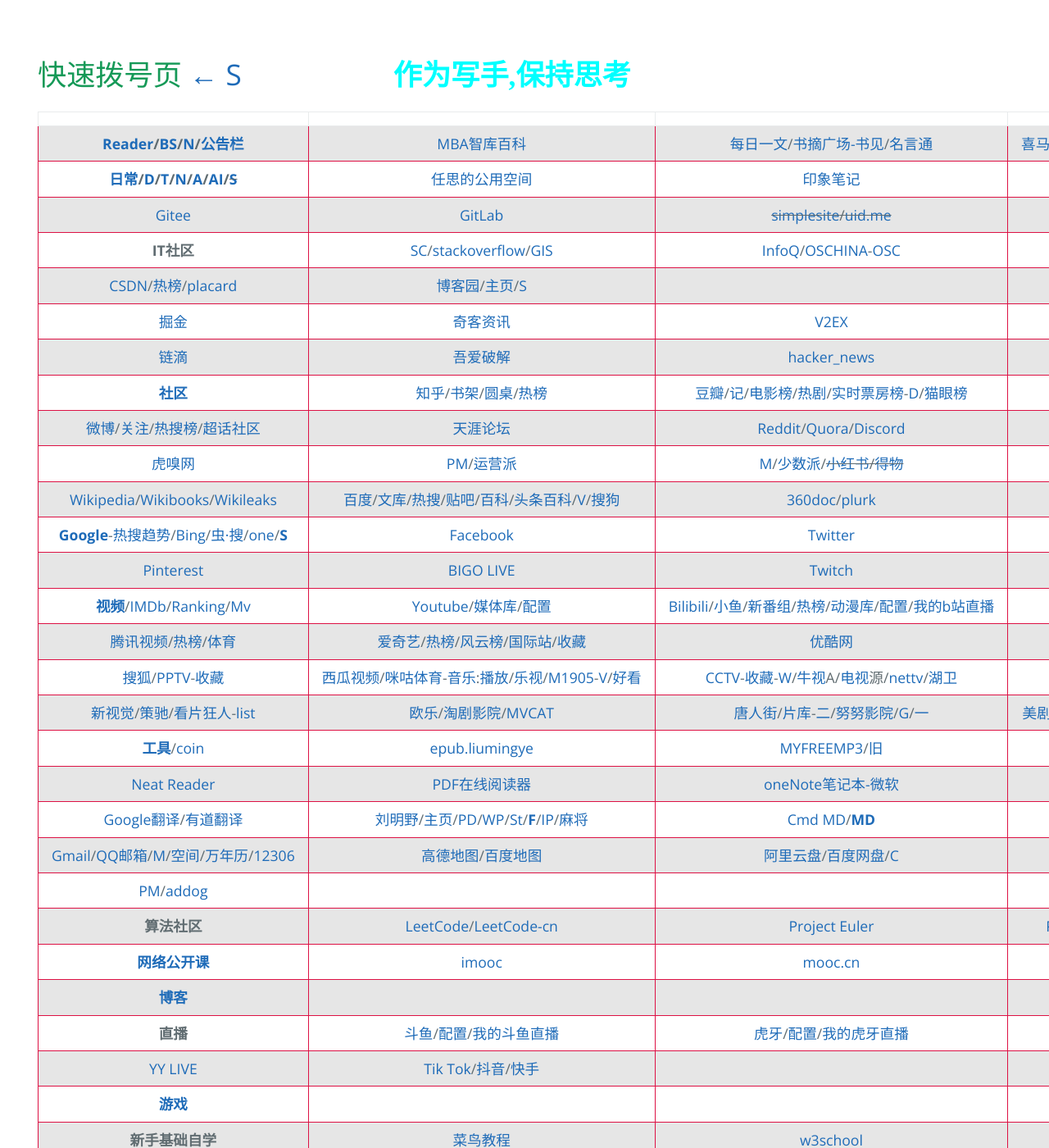
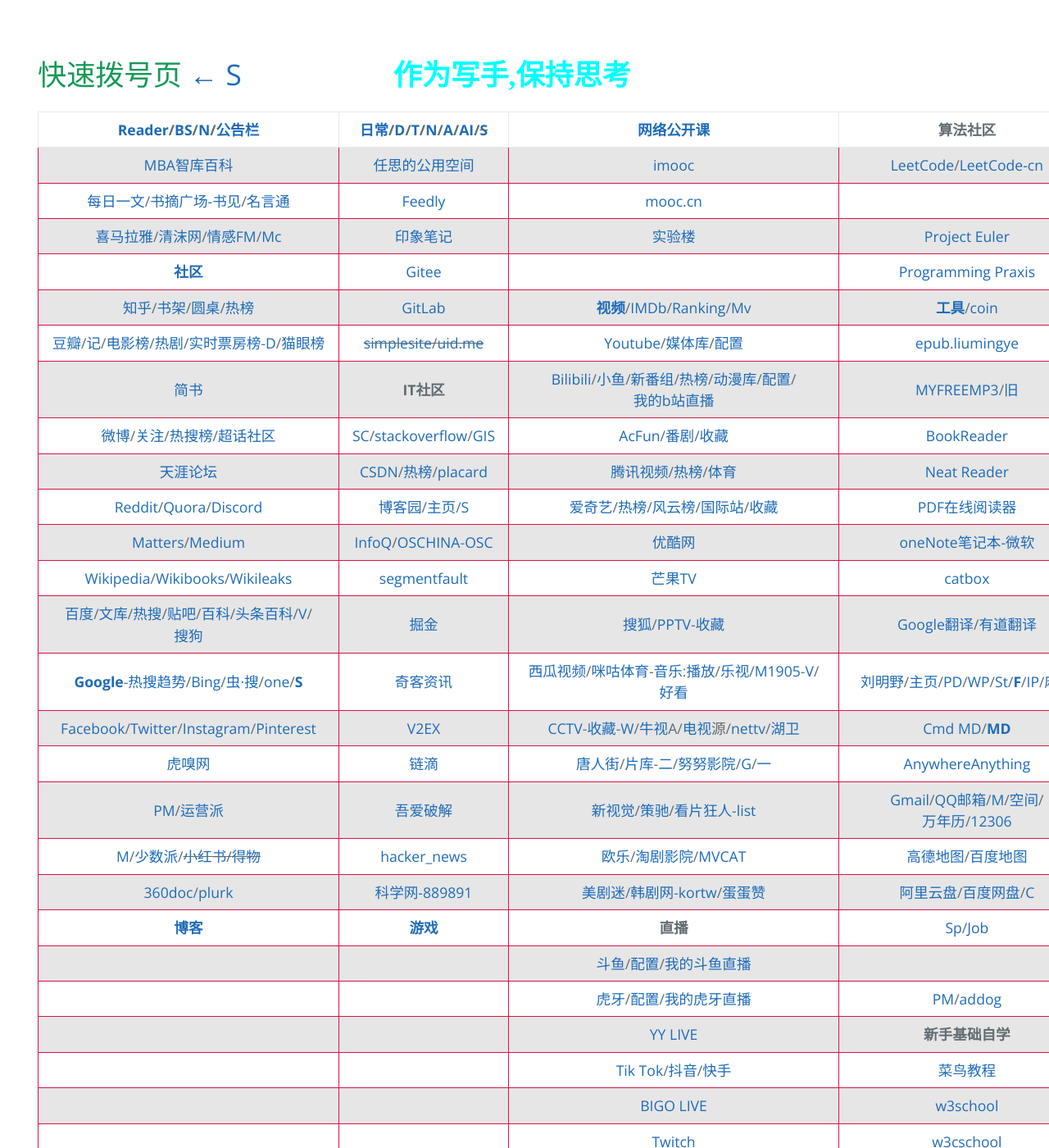
Before and after one commit to AmbroseRen/test, a Jekyll site: the page built from navigation.md, in a window 1280 px wide and 1400 px high. Shown: the whole window at 82% size. Built offline with Jekyll 4.4.1, drawn with Linux system fonts in a browser that asks for light colours; our own code applies the rules of GitHub Pages for plain Markdown files; the repository's description, which GitHub fills in, is left out; some of the changed lines change nothing that is shown.

Commit message:
Update navigation.md

```diff
--- a/navigation.md
+++ b/navigation.md
@@ -40,38 +40,34 @@
 
 # 快速拨号页  [←](https://ambroseren.github.io/test/indexes.html)  [S](search.md)    &emsp;&emsp;&emsp;&emsp;&emsp;<b><font color="#00ffff" face="楷体">作为写手,保持思考</font></b>
 
-| []() | []() | []() | []() |
+| __[Reader](Library/BookListsOne.md)/[BS](Library/BookSearch.md)/[N](Library/Novel.md)/[公告栏](https://ambroseren.github.io/test/sag3.html)__ | __[日常](https://ambroseren.github.io/test/navigation.html#sp)/[D](Data/DataRank.md)/[T](Data/TorrentKitty.md)/[N](Library/synthesize.md)/[A](Art/index.md)/[AI](Data/AI/index.md)/~~[S](https://shouku123.com/rensi)~~__ | [__网络公开课__](Library/LearnPlatform.md) | __算法社区__ |
 |:---:|:---:|:---:|:---:|
-| __[Reader](Library/BookListsOne.md)/[BS](Library/BookSearch.md)/[N](Library/Novel.md)/[公告栏](https://ambroseren.github.io/test/sag3.html)__ | [MBA智库百科](https://wiki.mbalib.com/wiki/首页) | [每日一文](https://meiriyiwen.com/random)/[书摘广场-书见](https://memo.bookfere.com/explore)/[名言通](https://www.mingyantong.com/) | [喜马拉雅](https://www.ximalaya.com/my/subscribed/)/[清沫网](https://www.qingmo.net/)/[情感FM](https://www.qingmo.net/qingganfm)/[Mc](Art/Music/index.md) |
-| __[日常](https://ambroseren.github.io/test/navigation.html#sp)/[D](Data/DataRank.md)/[T](Data/TorrentKitty.md)/[N](Library/synthesize.md)/[A](Art/index.md)/[AI](Data/AI/index.md)/~~[S](https://shouku123.com/rensi)~~__ | [任思的公用空间](http://rensi.ys168.com/) | [印象笔记](https://app.yinxiang.com/Home.action) | [Feedly](https://feedly.com/) |
-| [Gitee](https://gitee.com/) | [GitLab](https://gitlab.com/ambroserencn) | ~~[simplesite](http://ambroseren.simplesite.com/)/[uid.me](http://uid.me/ren_si1#)~~ | []() |
-| __IT社区__ | [SC](https://stackexchange.com/)/[stackoverflow](https://stackoverflow.com/)/[GIS](https://gis.stackexchange.com/) | [InfoQ](https://www.infoq.cn/)/[OSCHINA](https://www.oschina.net/project)-[OSC](https://www.oschina.net/project/top_cn_2020) | [segmentfault](https://segmentfault.com/u/ambroseren/users/following) |
-| [CSDN](https://blog.csdn.net/Ambrose_Ren)/[热榜](https://blog.csdn.net/rank/list)/[placard](https://bbs.csdn.net/forums/placard) | [博客园](https://www.cnblogs.com/rensi/)/[主页](https://home.cnblogs.com/u/rensi/)/[S](https://zzk.cnblogs.com/s/blogpost) | []() | []() |
-| [掘金](https://juejin.cn/) | [奇客资讯](https://www.solidot.org/) | [V2EX](https://www.v2ex.com/?tab=tech) | []() |
-| [链滴](https://ld246.com/) | [吾爱破解](https://www.52pojie.cn/) | [hacker_news](https://news.ycombinator.com/) | [科学网-889891](http://blog.sciencenet.cn/home.php?mod=spacecp&ac=friend&op=find) |
-| [<strong id="sq">社区</strong>](Library/Forum.md) | [知乎](https://www.zhihu.com/people/RS101202303/following)/[书架](https://www.zhihu.com/pub/)/[圆桌](https://www.zhihu.com/roundtable)/[热榜](https://www.zhihu.com/hot) | [豆瓣](https://www.douban.com/people/AmbroseRen/)/[记](https://book.douban.com/people/AmbroseRen/)/[电影榜](https://movie.douban.com/)/[热剧](https://movie.douban.com/tv/#!type=tv&tag=%E7%83%AD%E9%97%A8&sort=recommend&page_limit=20&page_start=0)/[实时票房榜](https://www.endata.com.cn/BoxOffice/BO/RealTime/reTimeBO.html)-[D](https://ys.endata.cn/BoxOffice/Ranking)/[猫眼榜](https://piaofang.maoyan.com/dashboard) | [简书](https://www.jianshu.com/subscriptions#/timeline) |
-| [微博](https://weibo.com/3626507391/follow)/[关注](https://weibo.com/u/page/follow/3626507391/followGroup)/[热搜榜](https://weibo.com/hot/search)/[超话社区](https://huati.weibo.cn/discovery/super) | [天涯论坛](https://bbs.tianya.cn/) | [Reddit](https://www.reddit.com/)/[Quora](https://www.quora.com/)/[Discord](https://discord.com/channels/@me) | [Matters](https://matters.news/)/[Medium](https://medium.com/) |
-| [虎嗅网](https://www.huxiu.com/) | [PM](http://www.woshipm.com/)/[运营派](https://www.yunyingpai.com/) | [M](Library/Medicine.md)/[少数派](https://sspai.com/)/~~[小红书](https://www.xiaohongshu.com/explore)/[得物](https://www.dewu.com/community.html)~~ | []() |
-| [Wikipedia](https://www.wikipedia.org/)/[Wikibooks](https://www.wikibooks.org/)/[Wikileaks](https://wikileaks.org/What-is-WikiLeaks.html) | [百度](https://www.baidu.com/)/[文库](Library/AcademicSearch.md)/[热搜](https://top.baidu.com/board)/[贴吧](https://tieba.baidu.com/index.html)/[百科](https://baike.baidu.com/usercenter/lemmas#favorites)/[头条百科](https://www.baike.com/)/[V](https://baike.baidu.com/vbaike#gallary)/[搜狗](https://www.sogou.com/) | [360doc](http://www.360doc.com/mycontacts.aspx)/[plurk](https://www.plurk.com/AmbroseRenCN) | []() |
-| [__Google__](https://www.google.com/)-[热搜趋势](https://trends.google.com/trends/?geo=US)/[Bing](https://www.bing.com/)/[虫·搜](https://search.chongbuluo.com/)/[one](https://aur.one)/[<strong id="searchs">S</strong>](Library/SearchEngine.md) | [Facebook](https://www.facebook.com/) | [Twitter](https://twitter.com/home) | [Instagram](https://www.instagram.com/ambroserencn/) |
-| [Pinterest](https://www.pinterest.com/) | [BIGO LIVE](https://www.bigo.tv/cn/show) | [Twitch](https://www.twitch.tv/) | []() |
-| [<strong id="sp">视频</strong>](Video/video.md)/[IMDb](https://www.imdb.com/)/[Ranking](https://www.boxofficemojo.com/weekly/)/[Mv](Art/Movies/index.md) | [Youtube](https://www.youtube.com/)/[媒体库](https://www.youtube.com/feed/library)/[配置](https://studio.youtube.com/video/LupojaPC1wc/livestreaming) | [Bilibili](https://space.bilibili.com/352834482/fans/follow)/[小鱼](http://www.xysudu.com/)/[新番组](https://bgm.liumingye.cn/)/[热榜](https://www.bilibili.com/v/popular/rank/all)/[动漫库](Art/Animes/index.md)/[配置](https://link.bilibili.com/p/center/index#/my-room/start-live)/[我的b站直播](https://live.bilibili.com/22653502) | [AcFun](https://www.acfun.cn/)/[番剧](https://www.acfun.cn/bangumilist)/[收藏](https://www.acfun.cn/member/favourite) |
-| [腾讯视频](https://v.qq.com/biu/u/playlist)/[热榜](https://v.qq.com/biu/ranks/?t=hotsearch)/[体育](https://live.qq.com/match) | [爱奇艺](https://www.iqiyi.com/u/fav)/[热榜](https://www.iqiyi.com/ranks/hotsearch)/[风云榜](https://www.iqiyi.com/ranks1/home)/[国际站](https://www.iq.com/)/[收藏](https://www.iq.com/personal?type=favorite) | [优酷网](https://user.youku.com/page/usc/fav?theme=) | [芒果TV](https://i.mgtv.com/my/looklist) |
-| [搜狐](https://my.tv.sohu.com/i/bookmark)/[PPTV](https://www.pptv.com/)-[收藏](https://usercenter.pptv.com/web/user/collection) | [西瓜视频](https://www.ixigua.com/my/favorite)/[咪咕体育](https://www.miguvideo.com/mgs/website/prd/personalCenter.html#/collect)-[音乐](https://music.migu.cn/v3/my/playlist):[播放](https://music.migu.cn/v3/music/player/audio)/[乐视](http://i.le.com/playrecord#favorite)/[M1905](https://www.1905.com/mdb/film/)-[V](https://vip.1905.com/)/[好看](https://sv.baidu.com/) | [CCTV](https://tv.cctv.com/live/)-[收藏](https://i.cctv.com/account/collection)-[W](https://worldcup.cctv.com)/[牛视](https://www.chaojidianshi.net/)A/[电视](http://www.tvyan.com/)源/[nettv](http://nettv.live/)/[湖卫](http://www.hunanweishi.cn/) | []() |
-| [新视觉](https://www.finebv.com/)/[策驰](https://www.zayouth.org.cn/)/[看片狂人](https://www.kpkuang.com/)-[list](https://whereiskpkuang.com/) | [欧乐](https://www.olevod.com/)/[淘剧影院](https://www.taojuyb.com/)/[MVCAT](https://www.mvcat.com/) | [唐人街](https://www.tangrenjie.tv/)/[片库](https://www.btnull.org/)-[二](https://www.pkmp4.com/)/[努努影院](https://www.nunuyy5.org)/[G](https://gimytv.in/)/[一](https://gimy.app) | [美剧迷](https://www.meijumi.net/)/[韩剧网](https://www.tvn.cc/)-[kortw](https://kortw.com/)/[蛋蛋赞](https://www.dandanzan.cc/) |
-| [<strong id="tools">工具</strong>](Tools/index.md)/[coin](https://coinyep.com/zh#) | [epub.liumingye](https://epub.liumingye.cn/) | [MYFREEMP3](http://tool.liumingye.cn/music/?page=searchPage)/[旧](http://tools.liumingye.cn/music_old/?page=searchPage) | [BookReader](https://ztftrue.github.io/BookReader/) |
-| [Neat Reader](https://www.neat-reader.cn/webapp#/) | [PDF在线阅读器](https://web.jisupdf.com/) | [oneNote笔记本-微软](https://www.onenote.com/notebooks?auth=1&nf=1&fromAR=1) | [catbox](https://catbox.moe/user/login.php) |
-| [Google翻译](https://translate.google.com/)/[有道翻译](https://fanyi.youdao.com/) | [刘明野](https://tool.liumingye.cn/)/[主页](https://www.liumingye.cn/)/[PD](https://tool.liumingye.cn/password/)/[WP](https://tool.liumingye.cn/wallpaper/)/[St](Art/Shoot/index.md)/[<strong id="fodder">F</strong>](Data/Fodder/index.md)/[IP](https://tool.liumingye.cn/ip/)/[麻将](https://tool.liumingye.cn/majiang/) | [Cmd MD](https://www.zybuluo.com/)/[<strong id="md">MD</strong>](Data/MD/index.md) | [AnywhereAnything](http://lackar.com/aa/) |
-| [Gmail](https://mail.google.com/mail/u/0/#inbox)/[QQ邮箱](https://mail.qq.com/)/[M](https://outlook.live.com/mail/0/)/[空间](https://user.qzone.qq.com/1056008502)/[万年历](https://wannianrili.bmcx.com/)/[12306](https://kyfw.12306.cn/otn/leftTicket/init) | [高德地图](https://www.amap.com/)/[百度地图](https://map.baidu.com/) | [阿里云盘](https://www.aliyundrive.com/drive/)/[百度网盘](https://pan.baidu.com/disk/home)/[C](Data/Clouder.md) | [Sp](Library/shopping.md)/[Job](Library/job.md) |
-| [PM](https://dh.woshipm.com/)/[addog](https://www.addog.vip/) | []() | []() | []() |
-| __算法社区__ | [LeetCode](https://leetcode.com/problemset/all/)/[LeetCode-cn](https://leetcode-cn.com/problemset/all/) | [Project Euler](https://projecteuler.net/archives) | [Programming Praxis](https://programmingpraxis.com/) |
-| [__网络公开课__](Library/LearnPlatform.md) | [imooc](https://www.imooc.com/course/list) | [mooc.cn](https://www.cmooc.com/course) | [实验楼](https://www.lanqiao.cn/courses/) |
-| [<strong id="bk">博客</strong>](Library/Blog.md) | []() | []() | []() |
-| __直播__ | [斗鱼](https://www.douyu.com/directory/myFollow)/[配置](https://mp.douyu.com/live/main)/[我的斗鱼直播](https://www.douyu.com/10150268) | [虎牙](https://www.huya.com/myfollow)/[配置](https://i.huya.com/index.php?m=ProfileSetting#ktylts)/[我的虎牙直播](https://www.huya.com/25541428) | []() |
-| [YY LIVE](https://www.yy.com/i/index/live) | [Tik Tok](https://www.tiktok.com/)/[抖音](https://www.douyin.com/recommend)/[快手](https://www.kuaishou.com/) | []() | []() |
-| [<strong id="games">游戏</strong>](Art/Games/index.md) | []() | []() | []() |
-| __新手基础自学__ | [菜鸟教程](https://www.runoob.com/) | [w3school](https://www.w3school.com.cn/) | [w3cschool](https://www.w3cschool.cn/) |
-| [前端速查](http://f2er.club/) | []() | []() | []() |
+| [MBA智库百科](https://wiki.mbalib.com/wiki/首页) | [任思的公用空间](http://rensi.ys168.com/) | [imooc](https://www.imooc.com/course/list) | [LeetCode](https://leetcode.com/problemset/all/)/[LeetCode-cn](https://leetcode-cn.com/problemset/all/) |
+| [每日一文](https://meiriyiwen.com/random)/[书摘广场-书见](https://memo.bookfere.com/explore)/[名言通](https://www.mingyantong.com/) | [Feedly](https://feedly.com/) | [mooc.cn](https://www.cmooc.com/course) | []() |
+| [喜马拉雅](https://www.ximalaya.com/my/subscribed/)/[清沫网](https://www.qingmo.net/)/[情感FM](https://www.qingmo.net/qingganfm)/[Mc](Art/Music/index.md) | [印象笔记](https://app.yinxiang.com/Home.action) | [实验楼](https://www.lanqiao.cn/courses/) | [Project Euler](https://projecteuler.net/archives) |
+| [<strong id="sq">社区</strong>](Library/Forum.md) | [Gitee](https://gitee.com/) | []() | [Programming Praxis](https://programmingpraxis.com/) |
+| [知乎](https://www.zhihu.com/people/RS101202303/following)/[书架](https://www.zhihu.com/pub/)/[圆桌](https://www.zhihu.com/roundtable)/[热榜](https://www.zhihu.com/hot) | [GitLab](https://gitlab.com/ambroserencn) | [<strong id="sp">视频</strong>](Video/video.md)/[IMDb](https://www.imdb.com/)/[Ranking](https://www.boxofficemojo.com/weekly/)/[Mv](Art/Movies/index.md) | [<strong id="tools">工具</strong>](Tools/index.md)/[coin](https://coinyep.com/zh#) | [epub.liumingye](https://epub.liumingye.cn/) |
+| [豆瓣](https://www.douban.com/people/AmbroseRen/)/[记](https://book.douban.com/people/AmbroseRen/)/[电影榜](https://movie.douban.com/)/[热剧](https://movie.douban.com/tv/#!type=tv&tag=%E7%83%AD%E9%97%A8&sort=recommend&page_limit=20&page_start=0)/[实时票房榜](https://www.endata.com.cn/BoxOffice/BO/RealTime/reTimeBO.html)-[D](https://ys.endata.cn/BoxOffice/Ranking)/[猫眼榜](https://piaofang.maoyan.com/dashboard) | ~~[simplesite](http://ambroseren.simplesite.com/)/[uid.me](http://uid.me/ren_si1#)~~ | [Youtube](https://www.youtube.com/)/[媒体库](https://www.youtube.com/feed/library)/[配置](https://studio.youtube.com/video/LupojaPC1wc/livestreaming) | [epub.liumingye](https://epub.liumingye.cn/) |
+| [简书](https://www.jianshu.com/subscriptions#/timeline) | __IT社区__ | [Bilibili](https://space.bilibili.com/352834482/fans/follow)/[小鱼](http://www.xysudu.com/)/[新番组](https://bgm.liumingye.cn/)/[热榜](https://www.bilibili.com/v/popular/rank/all)/[动漫库](Art/Animes/index.md)/[配置](https://link.bilibili.com/p/center/index#/my-room/start-live)/[我的b站直播](https://live.bilibili.com/22653502) | [MYFREEMP3](http://tool.liumingye.cn/music/?page=searchPage)/[旧](http://tools.liumingye.cn/music_old/?page=searchPage) |
+| [微博](https://weibo.com/3626507391/follow)/[关注](https://weibo.com/u/page/follow/3626507391/followGroup)/[热搜榜](https://weibo.com/hot/search)/[超话社区](https://huati.weibo.cn/discovery/super) | [SC](https://stackexchange.com/)/[stackoverflow](https://stackoverflow.com/)/[GIS](https://gis.stackexchange.com/) | [AcFun](https://www.acfun.cn/)/[番剧](https://www.acfun.cn/bangumilist)/[收藏](https://www.acfun.cn/member/favourite) | [BookReader](https://ztftrue.github.io/BookReader/) |
+| [天涯论坛](https://bbs.tianya.cn/) | [CSDN](https://blog.csdn.net/Ambrose_Ren)/[热榜](https://blog.csdn.net/rank/list)/[placard](https://bbs.csdn.net/forums/placard) | [腾讯视频](https://v.qq.com/biu/u/playlist)/[热榜](https://v.qq.com/biu/ranks/?t=hotsearch)/[体育](https://live.qq.com/match) | [Neat Reader](https://www.neat-reader.cn/webapp#/) |
+| [Reddit](https://www.reddit.com/)/[Quora](https://www.quora.com/)/[Discord](https://discord.com/channels/@me) | [博客园](https://www.cnblogs.com/rensi/)/[主页](https://home.cnblogs.com/u/rensi/)/[S](https://zzk.cnblogs.com/s/blogpost) | [爱奇艺](https://www.iqiyi.com/u/fav)/[热榜](https://www.iqiyi.com/ranks/hotsearch)/[风云榜](https://www.iqiyi.com/ranks1/home)/[国际站](https://www.iq.com/)/[收藏](https://www.iq.com/personal?type=favorite) | [PDF在线阅读器](https://web.jisupdf.com/) |
+| [Matters](https://matters.news/)/[Medium](https://medium.com/) | [InfoQ](https://www.infoq.cn/)/[OSCHINA](https://www.oschina.net/project)-[OSC](https://www.oschina.net/project/top_cn_2020) | [优酷网](https://user.youku.com/page/usc/fav?theme=) | [oneNote笔记本-微软](https://www.onenote.com/notebooks?auth=1&nf=1&fromAR=1) |
+| [Wikipedia](https://www.wikipedia.org/)/[Wikibooks](https://www.wikibooks.org/)/[Wikileaks](https://wikileaks.org/What-is-WikiLeaks.html) | [segmentfault](https://segmentfault.com/u/ambroseren/users/following) | [芒果TV](https://i.mgtv.com/my/looklist) | [catbox](https://catbox.moe/user/login.php) |
+| [百度](https://www.baidu.com/)/[文库](Library/AcademicSearch.md)/[热搜](https://top.baidu.com/board)/[贴吧](https://tieba.baidu.com/index.html)/[百科](https://baike.baidu.com/usercenter/lemmas#favorites)/[头条百科](https://www.baike.com/)/[V](https://baike.baidu.com/vbaike#gallary)/[搜狗](https://www.sogou.com/) | [掘金](https://juejin.cn/) | [搜狐](https://my.tv.sohu.com/i/bookmark)/[PPTV](https://www.pptv.com/)-[收藏](https://usercenter.pptv.com/web/user/collection) | [Google翻译](https://translate.google.com/)/[有道翻译](https://fanyi.youdao.com/) |
+| [__Google__](https://www.google.com/)-[热搜趋势](https://trends.google.com/trends/?geo=US)/[Bing](https://www.bing.com/)/[虫·搜](https://search.chongbuluo.com/)/[one](https://aur.one)/[<strong id="searchs">S</strong>](Library/SearchEngine.md) | [奇客资讯](https://www.solidot.org/) | [西瓜视频](https://www.ixigua.com/my/favorite)/[咪咕体育](https://www.miguvideo.com/mgs/website/prd/personalCenter.html#/collect)-[音乐](https://music.migu.cn/v3/my/playlist):[播放](https://music.migu.cn/v3/music/player/audio)/[乐视](http://i.le.com/playrecord#favorite)/[M1905](https://www.1905.com/mdb/film/)-[V](https://vip.1905.com/)/[好看](https://sv.baidu.com/) | [刘明野](https://tool.liumingye.cn/)/[主页](https://www.liumingye.cn/)/[PD](https://tool.liumingye.cn/password/)/[WP](https://tool.liumingye.cn/wallpaper/)/[St](Art/Shoot/index.md)/[<strong id="fodder">F</strong>](Data/Fodder/index.md)/[IP](https://tool.liumingye.cn/ip/)/[麻将](https://tool.liumingye.cn/majiang/) |
+| [Facebook](https://www.facebook.com/)/[Twitter](https://twitter.com/home)/[Instagram](https://www.instagram.com/ambroserencn/)/[Pinterest](https://www.pinterest.com/) | [V2EX](https://www.v2ex.com/?tab=tech) | [CCTV](https://tv.cctv.com/live/)-[收藏](https://i.cctv.com/account/collection)-[W](https://worldcup.cctv.com)/[牛视](https://www.chaojidianshi.net/)A/[电视](http://www.tvyan.com/)源/[nettv](http://nettv.live/)/[湖卫](http://www.hunanweishi.cn/) | [Cmd MD](https://www.zybuluo.com/)/[<strong id="md">MD</strong>](Data/MD/index.md) |
+| [虎嗅网](https://www.huxiu.com/) |[链滴](https://ld246.com/) | [唐人街](https://www.tangrenjie.tv/)/[片库](https://www.btnull.org/)-[二](https://www.pkmp4.com/)/[努努影院](https://www.nunuyy5.org)/[G](https://gimytv.in/)/[一](https://gimy.app) | [AnywhereAnything](http://lackar.com/aa/) |
+| [PM](http://www.woshipm.com/)/[运营派](https://www.yunyingpai.com/) | [吾爱破解](https://www.52pojie.cn/) | [新视觉](https://www.finebv.com/)/[策驰](https://www.zayouth.org.cn/)/[看片狂人](https://www.kpkuang.com/)-[list](https://whereiskpkuang.com/) | [Gmail](https://mail.google.com/mail/u/0/#inbox)/[QQ邮箱](https://mail.qq.com/)/[M](https://outlook.live.com/mail/0/)/[空间](https://user.qzone.qq.com/1056008502)/[万年历](https://wannianrili.bmcx.com/)/[12306](https://kyfw.12306.cn/otn/leftTicket/init) |
+| [M](Library/Medicine.md)/[少数派](https://sspai.com/)/~~[小红书](https://www.xiaohongshu.com/explore)/[得物](https://www.dewu.com/community.html)~~ | [hacker_news](https://news.ycombinator.com/) | [欧乐](https://www.olevod.com/)/[淘剧影院](https://www.taojuyb.com/)/[MVCAT](https://www.mvcat.com/) | [高德地图](https://www.amap.com/)/[百度地图](https://map.baidu.com/) |
+| [360doc](http://www.360doc.com/mycontacts.aspx)/[plurk](https://www.plurk.com/AmbroseRenCN) | [科学网-889891](http://blog.sciencenet.cn/home.php?mod=spacecp&ac=friend&op=find) | [美剧迷](https://www.meijumi.net/)/[韩剧网](https://www.tvn.cc/)-[kortw](https://kortw.com/)/[蛋蛋赞](https://www.dandanzan.cc/) | [阿里云盘](https://www.aliyundrive.com/drive/)/[百度网盘](https://pan.baidu.com/disk/home)/[C](Data/Clouder.md) |
+| [<strong id="bk">博客</strong>](Library/Blog.md) | [<strong id="games">游戏</strong>](Art/Games/index.md) | __直播__ | [Sp](Library/shopping.md)/[Job](Library/job.md) |
+| []() | []() | [斗鱼](https://www.douyu.com/directory/myFollow)/[配置](https://mp.douyu.com/live/main)/[我的斗鱼直播](https://www.douyu.com/10150268) | []() |
+| []() | []() | [虎牙](https://www.huya.com/myfollow)/[配置](https://i.huya.com/index.php?m=ProfileSetting#ktylts)/[我的虎牙直播](https://www.huya.com/25541428) | [PM](https://dh.woshipm.com/)/[addog](https://www.addog.vip/) |
+| []() | []() | [YY LIVE](https://www.yy.com/i/index/live) | __新手基础自学__ |
+| []() | []() | [Tik Tok](https://www.tiktok.com/)/[抖音](https://www.douyin.com/recommend)/[快手](https://www.kuaishou.com/) | [菜鸟教程](https://www.runoob.com/) |
+| []() | []() | [BIGO LIVE](https://www.bigo.tv/cn/show) | [w3school](https://www.w3school.com.cn/) |
+| []() | []() | [Twitch](https://www.twitch.tv/) | [w3cschool](https://www.w3cschool.cn/) |
 | []() | []() | []() | []() |
 
 <p style="width:1300px;"><font color="#00ffff" face="楷体" size="4">创作是一件开心的事情，沉浸只是因为纯粹的灵感。我希望自己的生命能够时常充满灵感，而文字就是这些愉快时光曾经存在过的证明。</font></p>
```
